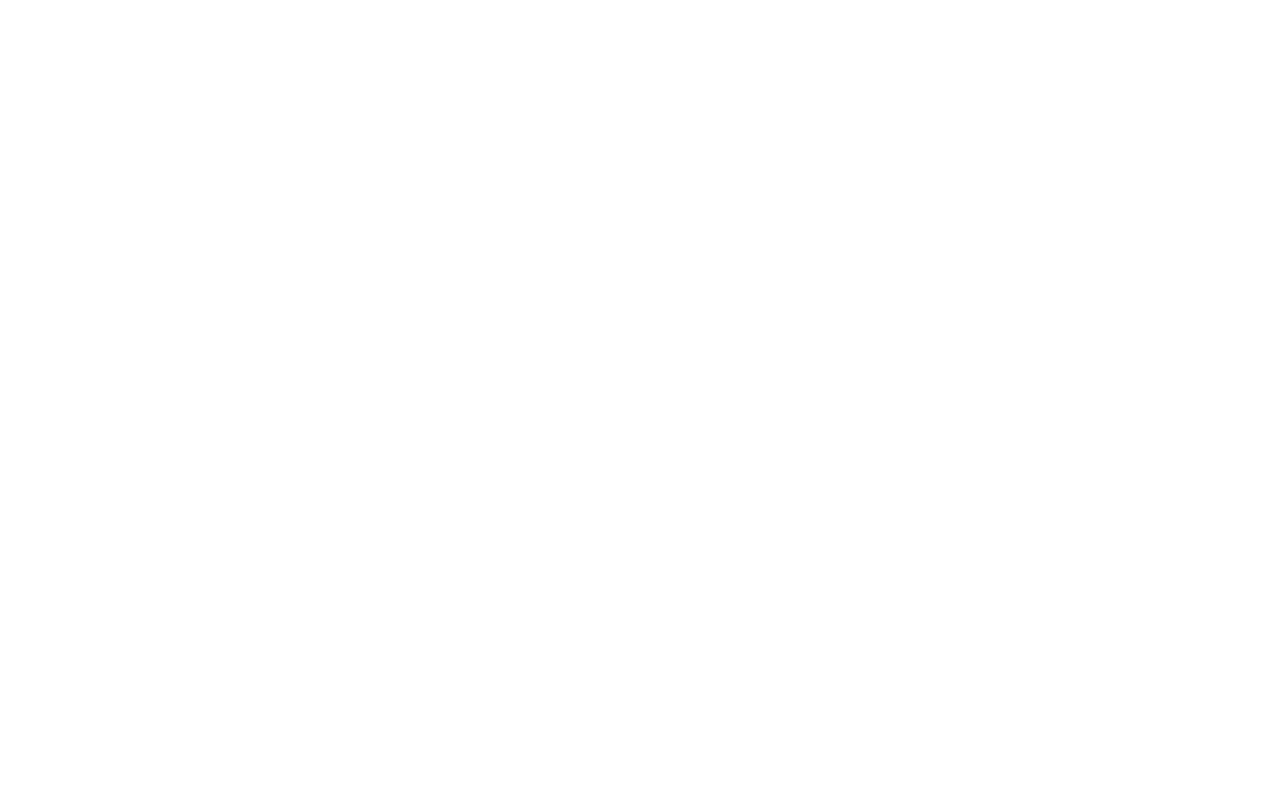
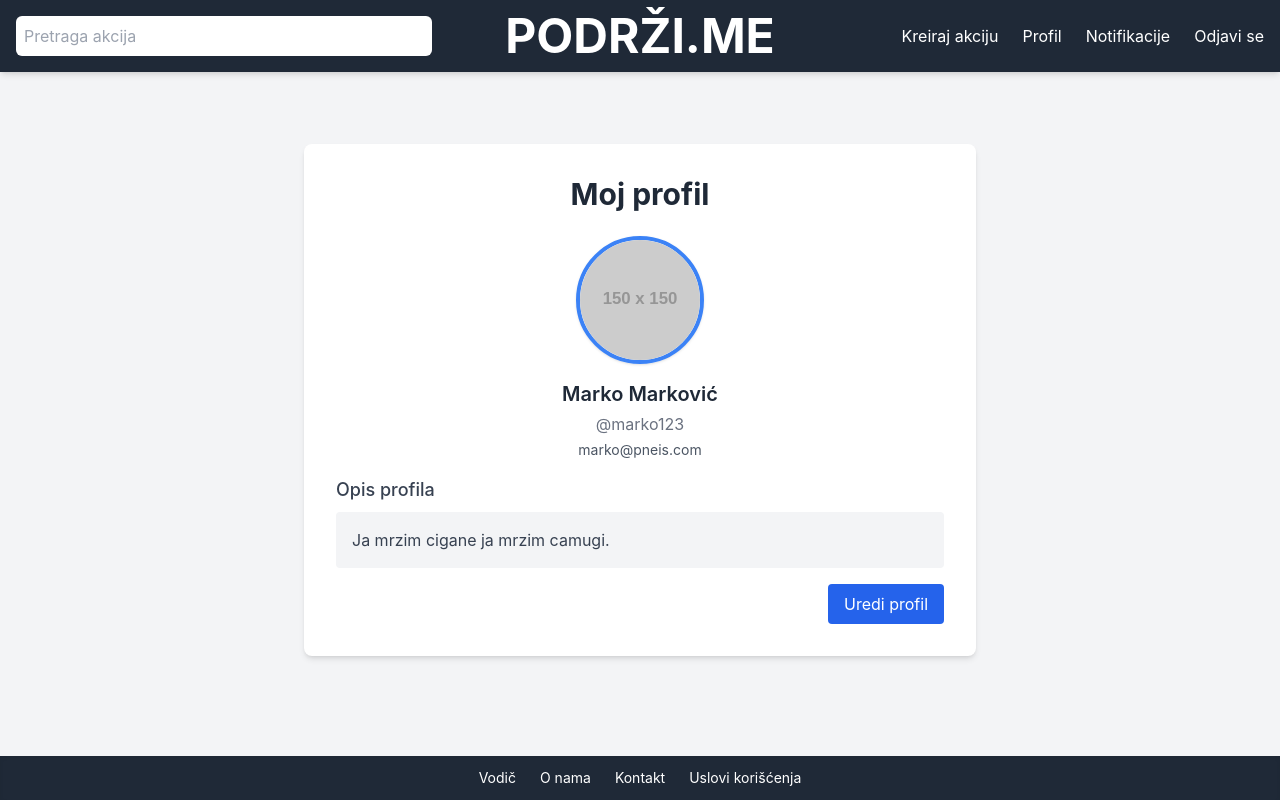
Before and after one commit to bratpeki/podrzi.me, a React app in the folder React/: page /profilePage in a window 1280 px wide. Before the commit this address had no page. Built offline with nearby package versions, Linux system fonts and the light colour scheme.

Commit message:
Dodat  templejt za "ProfilePage". Nije jos povezan sa bazom.

```diff
--- a/React/src/App.js
+++ b/React/src/App.js
@@ -9,6 +9,7 @@ import CreateActionPage from './CreateActionPage';
 import AboutUsPage from './AboutUsPage';
 import ContactUsPage from './ContactUsPage';
 import ToSPage from './ToSPage';
+import ProfilePage from './ProfilePage';
 
 function Home() {
   return (
@@ -41,7 +42,8 @@ function App() {
         <Route path="/createAction" element={<CreateActionPage/>}/>
         <Route path="/aboutUs" element={<AboutUsPage/>}/>
         <Route path="/contactUs" element={<ContactUsPage/>}/>
-        <Route path="/ToSPage" element={<ToSPage/>}/>
+        <Route path="/toSPage" element={<ToSPage/>}/>
+        <Route path="/profilePage" element={<ProfilePage/>}/>
       </Routes>
     </Router>
   );
--- a/React/src/NavigationBar.js
+++ b/React/src/NavigationBar.js
@@ -27,7 +27,7 @@ function NavigationBar({ showSearch = true }) {
         <Link to="/createAction" className="hover:underline">
           Kreiraj akciju
         </Link>
-        <Link to="/profile" className="hover:underline">
+        <Link to="/profilePage" className="hover:underline">
           Profil
         </Link>
         <Link to="/notifications" className="hover:underline">
--- /dev/null
+++ b/React/src/ProfilePage.js
@@ -0,0 +1,57 @@
+import React from 'react';
+import NavigationBar from './NavigationBar';
+import InfoFooter from './InfoFooter';
+
+function ProfilePage() {
+  const user = {
+    image: 'https://via.placeholder.com/150', // zamijeni kad imaš upload
+    fullName: 'Marko Marković',
+    displayName: 'marko123',
+    email: 'marko@pneis.com',
+    password: '********', // ne prikazivati pravo
+    bio: 'Ja mrzim cigane ja mrzim camugi.',
+  };
+
+  return (
+    <div className="min-h-screen bg-gray-100 flex flex-col justify-between">
+      <NavigationBar />
+
+      <div className="flex-grow flex items-center justify-center px-4 py-12">
+        <div className="bg-white rounded-lg shadow-md max-w-2xl w-full p-8">
+          <h1 className="text-3xl font-bold text-center text-gray-800 mb-6">Moj profil</h1>
+
+          <div className="flex flex-col items-center space-y-4">
+            <img
+              src={user.image}
+              alt="Profilna slika"
+              className="w-32 h-32 rounded-full border-4 border-blue-500 shadow"
+            />
+
+            <div className="text-center space-y-1">
+              <h2 className="text-xl font-semibold text-gray-800">{user.fullName}</h2>
+              <p className="text-gray-500">@{user.displayName}</p>
+              <p className="text-gray-600 text-sm">{user.email}</p>
+            </div>
+
+            <div className="mt-4 w-full">
+              <h3 className="text-lg font-medium text-gray-700 mb-2">Opis profila</h3>
+              <p className="text-gray-700 bg-gray-100 rounded p-4">
+                {user.bio}
+              </p>
+            </div>
+
+            <div className="mt-6 w-full text-right">
+              <button className="bg-blue-600 text-white px-4 py-2 rounded hover:bg-blue-700 transition">
+                Uredi profil
+              </button>
+            </div>
+          </div>
+        </div>
+      </div>
+
+      <InfoFooter />
+    </div>
+  );
+}
+
+export default ProfilePage;
```
